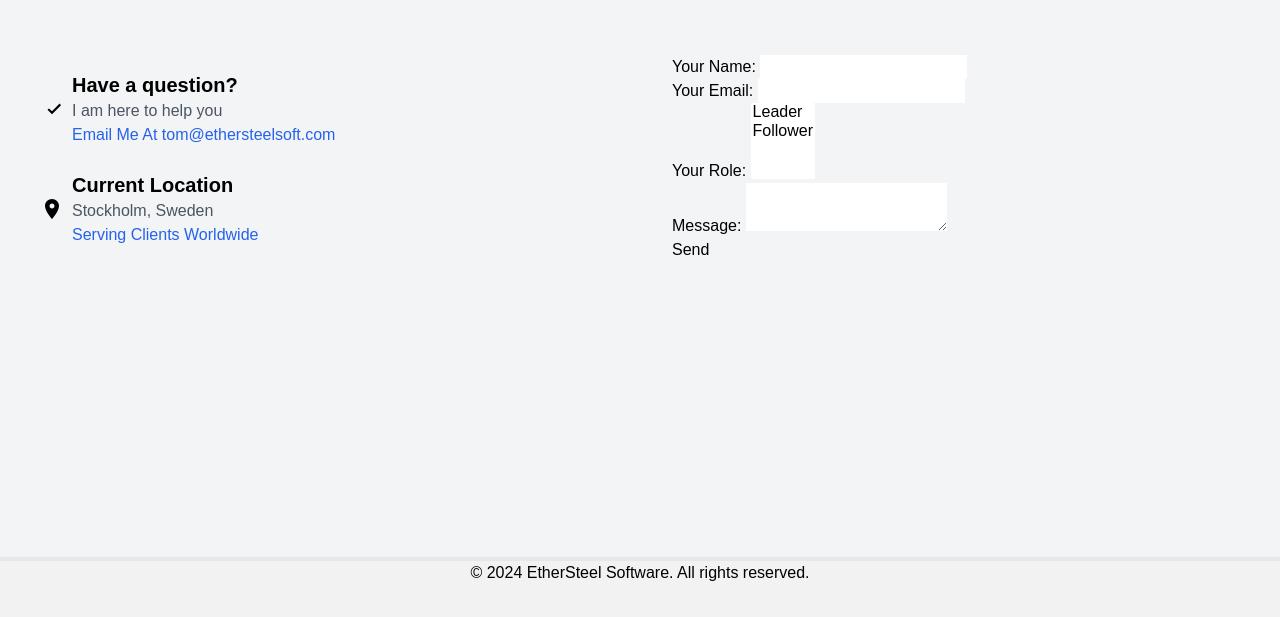
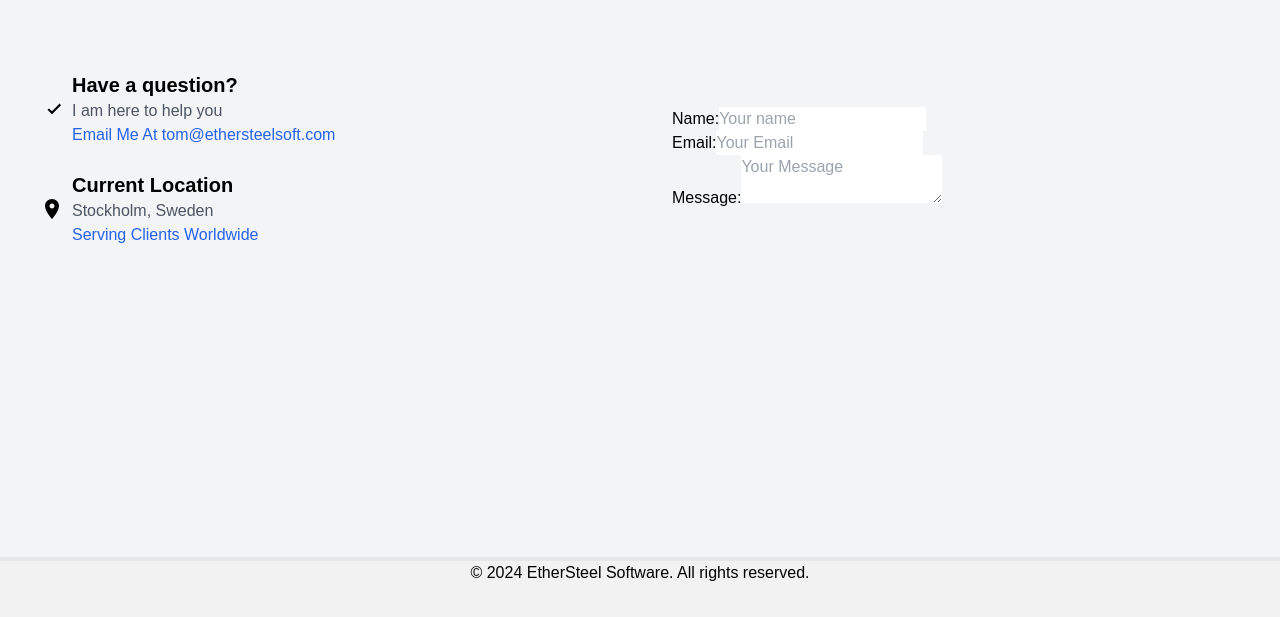
Before and after one commit to TomEder/MyPortfolio, a React (Create React App) app: page / in a window 1280 px wide. Shown: the part 5329-5946 px from the top of the page. Built offline with nearby package versions, Linux system fonts and the light colour scheme; a web font is replaced by a local one.

Commit message:
Refactor contact form in Contact component: Simplify form attributes and remove unnecessary onSubmit attribute

```diff
--- a/public/index.html
+++ b/public/index.html
@@ -29,15 +29,15 @@
   <body>
     <noscript>You need to enable JavaScript to run this app.</noscript>
     <div id="root"></div>
-    <!--
-      This HTML file is a template.
-      If you open it directly in the browser, you will see an empty page.
-
-      You can add webfonts, meta tags, or analytics to this file.
-      The build step will place the bundled scripts into the <body> tag.
-
-      To begin the development, run `npm start` or `yarn start`.
-      To create a production bundle, use `npm run build` or `yarn build`.
-    -->
+    <form name="contact" data-netlify="true" hidden>
+      <div>
+        <input type="text" id="name" name="name">
+      </div>
+      <div>
+        <input type="email" id="email" name="email">
+      </div>
+      <div>
+        <textarea id="message" name="message"></textarea>
+    </form>
   </body>
 </html>
--- a/src/conponents/Contact/Contact.jsx
+++ b/src/conponents/Contact/Contact.jsx
@@ -1,6 +1,11 @@
-import React from "react";
+import React, {useState} from "react";
 
 function Contact() {
+  const [name, setName] = useState("");
+  const [email, setEmail] = useState("");
+  const [message, setMessage] = useState("");
+
+  console.log(name, email, message);
   return (
     <div className="flex flex-col lg:flex-row items-center justify-around p-6 md:p-10 h-auto md:h-screen bg-gray-100 border-b-4">
       {/* Contact Information Section */}
@@ -39,34 +44,40 @@ function Contact() {
 
       {/* Contact Form Section */}
       <div className="w-full lg:w-1/2 p-4 md:p-8">
-        <form name="contact" method="POST" data-netlify="true">
-          <p>
-            <label>
-              Your Name: <input type="text" name="name" />
-            </label>
-          </p>
-          <p>
-            <label>
-              Your Email: <input type="email" name="email" />
-            </label>
-          </p>
-          <p>
-            <label>
-              Your Role:{" "}
-              <select name="role[]" multiple>
-                <option value="leader">Leader</option>
-                <option value="follower">Follower</option>
-              </select>
-            </label>
-          </p>
-          <p>
-            <label>
-              Message: <textarea name="message"></textarea>
-            </label>
-          </p>
-          <p>
-            <button type="submit">Send</button>
-          </p>
+        <form name="contact" method="POST">
+            <input type="hidden" name="form-name" value="contact" />
+          <div>
+            <label for="name">Name:</label>
+            <input
+              type="text"
+              id="name"
+              name="name"
+              placeholder="Your name"
+              value={name}
+              onChange={(e) => setName(e.target.value)}
+            />
+          </div>
+          <div>
+            <label htmlFor="email">Email:</label>
+            <input
+              type="email"
+              id="email"
+              name="email"
+              placeholder="Your Email"
+              value={email}
+              onChange={(e) => setEmail(e.target.value)}
+            />
+          </div>
+          <div>
+            <label for="message">Message:</label>
+            <textarea
+              name="message"
+              id="message"
+              placeholder="Your Message"
+              value={message}
+              onChange={(e) => setMessage(e.target.value)}
+            ></textarea>
+          </div>
         </form>
         {/* <form
           name="contact v1"
```
